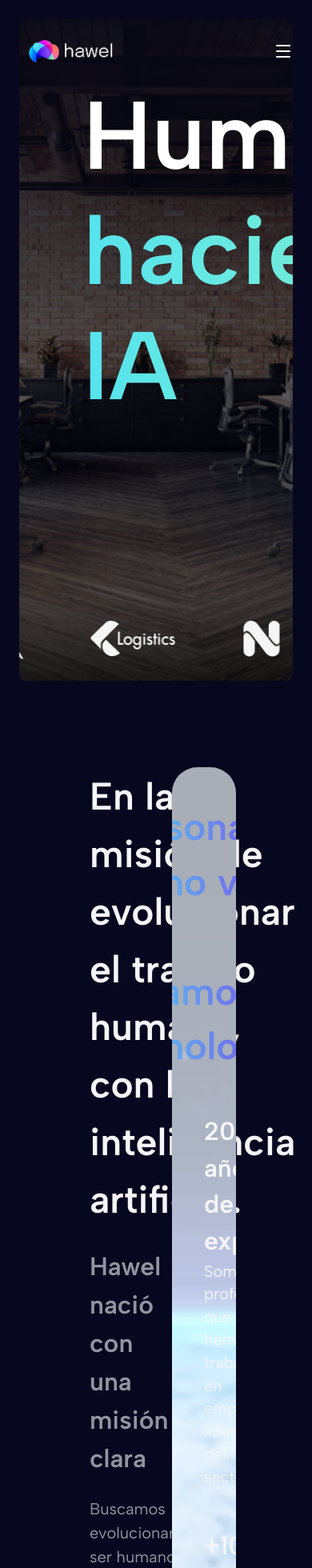
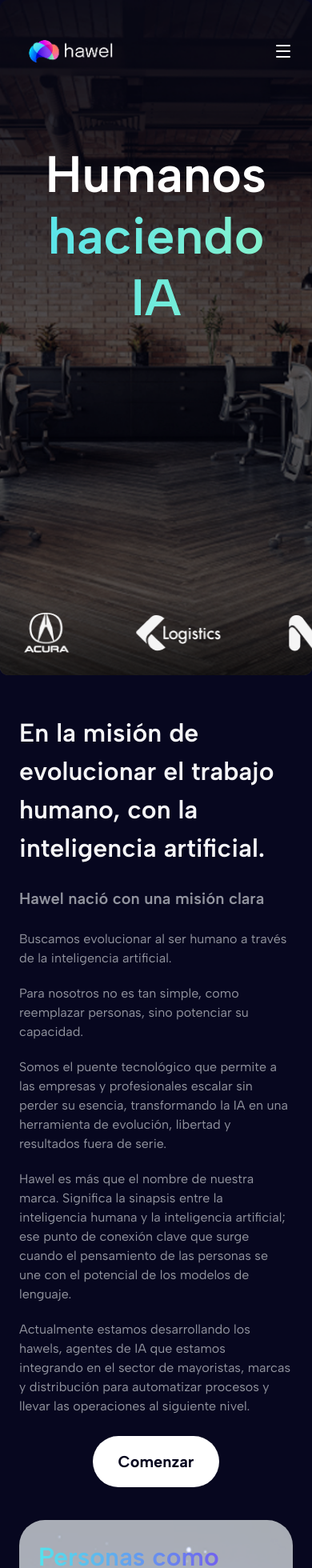
Before and after one commit to Slisandro/hawel, a Next.js app: page /sobre-hawel in a window 390 px wide. Shown: the top 1960 px of the page at 80% size. Built offline with nearby package versions, Linux system fonts and the light colour scheme.

Commit message:
Se mejoró la sección "Sobre nosotros" con ajustes de diseño responsivo y se agregó la imagen de pasos en la sección correspondiente.

```diff
--- a/app/sobre-hawel/page.tsx
+++ b/app/sobre-hawel/page.tsx
@@ -1,6 +1,5 @@
 "use client";
 import AnimationBrandsSliderWeb from "@/components/animation-brands.web.components";
-import AnimationWordHeaderWeb from "@/components/animation-word.web.components";
 import NavbarWeb from "@/components/navbar.web.components";
 import { Button } from "@/components/ui/button";
 import { Card } from "@/components/ui/card";
@@ -8,10 +7,10 @@ import Image from "next/image";
 
 export default function About() {
     return (
-        <main className="min-h-screen flex py-6 flex-col gap-2 h-auto relative bg-[#07071F] overflow-x-hidden">
+        <main className="min-h-screen flex md:py-6 flex-col gap-2 h-auto relative bg-[#07071F] overflow-x-hidden">
             <NavbarWeb />
             <section
-                className="relative rounded-lg flex flex-col gap-0 overflow-hidden mx-6 h-[98vh]"
+                className="relative rounded-lg flex flex-col gap-0 overflow-hidden h-[100vh] md:mx-6 md:h-[98vh] md:rounded-[32px]"
                 style={{
                     backgroundImage: "url('/web/about-background.png')",
                     backgroundSize: "cover",
@@ -23,10 +22,10 @@ export default function About() {
                 <div className="absolute inset-0 bg-black/40 z-0" />
 
                 {/* Contenido principal */}
-                <div className="relative z-10 flex items-start px-20 text-white h-full">
+                <div className="relative z-10 flex items-start px-[24px] md:px-20 text-white h-full">
                     {/* Columna izquierda - Texto */}
                     <div className="w-full h-[80%] flex flex-col items-start justify-center gap-8">
-                        <p className="text-[120px] flex flex-col items-start justify-start font-semibold text-start leading-[1.2]">
+                        <p className="text-[64px] md:text-[120px] flex flex-col items-center md:items-start justify-start font-semibold text-center md:text-start leading-[1.2]">
                             Humanos
                             <span
                                 style={{
@@ -49,15 +48,15 @@ export default function About() {
                 </div>
             </section>
 
-            <section className="grid grid-cols-2 gap-10 px-28 pb-16 mt-[100px]">
+            <section className="grid grid-cols-1 md:grid-cols-2 gap-10 px-[24px] md:px-28 pb-16 mt-[40px] md:mt-[100px]">
                 <div className="flex flex-col items-start justify-center gap-6">
-                    <h2 className="text-[48px] font-semibold text-[#F5F5F7]">
+                    <h2 className="text-[32px] md:text-[48px] font-semibold text-[#F5F5F7]">
                         En la misión de evolucionar el trabajo humano, con la inteligencia artificial.
                     </h2>
-                    <p className="text-[#92949F] text-[32px] font-semibold">
+                    <p className="text-[#92949F] text-[20px] md:text-[32px] font-semibold">
                         Hawel nació con una misión clara
                     </p>
-                    <div className="text-[#92949F] text-[20px] font-regular flex flex-col gap-[20px]">
+                    <div className="text-[#92949F] text-[16px] md:text-[20px] font-regular flex flex-col gap-[20px]">
                         <span>
                             Buscamos evolucionar al ser humano a través de la inteligencia artificial.
                         </span>
@@ -75,13 +74,13 @@ export default function About() {
                         </span>
                     </div>
 
-                    <Button className="p-[32px] bg-white text-[#07071F] rounded-full font-bold text-[20px]">
+                    <Button className="p-[32px] bg-white text-[#07071F] rounded-full font-bold text-[20px] mx-auto md:mx-0">
                         Comenzar
                     </Button>
                 </div>
                 <div className="flex flex-col items-start justify-center gap-4">
                     <Card
-                        className="w-full h-full rounded-[32px] p-[40px] flex items-center justify-start"
+                        className="w-full h-full rounded-[32px] p-[24px] md:p-[40px] flex items-center justify-start"
                         style={{
                             backgroundImage: "url('/web/planet-background.png')",
                             backgroundSize: "cover",
@@ -90,7 +89,7 @@ export default function About() {
                         }}
                     >
                         <h2
-                            className="text-[48px] font-semibold text-[#F5F5F7]"
+                            className="text-[32px] md:text-[48px] font-semibold text-[#F5F5F7]"
                             style={{
                                 background: "linear-gradient(90deg, #55E3ED 0%, #7A3AEF 100%)",
                                 WebkitBackgroundClip: "text",
@@ -105,19 +104,19 @@ export default function About() {
                         <div className="h-[2px] rounded-[100%] w-full bg-[#F5F5F7] opacity-20 " />
 
                         <div className="flex flex-col w-full">
-                            <p className="text-[#F5F5F7] text-[32px] font-semibold">20 años de experiencia.</p>
-                            <span className="text-[#F5F5F7] text-[20px] font-normal">Somos profesionales que hemos trabajado en empresas líderes del sector.</span>
+                            <p className="text-[#F5F5F7] text-[20px] md:text-[32px] font-semibold">20 años de experiencia.</p>
+                            <span className="text-[#F5F5F7] text-[16px] md:text-[20px] font-normal">Somos profesionales que hemos trabajado en empresas líderes del sector.</span>
                         </div>
 
                         <div className="h-[2px] rounded-[100%] w-full bg-[#F5F5F7] opacity-20 " />
 
                         <div className="flex flex-col w-full">
-                            <p className="text-[#F5F5F7] text-[32px] font-semibold">+1000 patrones de compra modelados.</p>
-                            <span className="text-[#F5F5F7] text-[20px] font-normal">Algoritmos diseñados para interpretar modismos comerciales, específicos del mercado mayorista.</span>
+                            <p className="text-[#F5F5F7] text-[20px] md:text-[32px] font-semibold">+1000 patrones de compra modelados.</p>
+                            <span className="text-[#F5F5F7] text-[16px] md:text-[20px] font-normal">Algoritmos diseñados para interpretar modismos comerciales, específicos del mercado mayorista.</span>
                         </div>
 
                         <Card className="w-full bg-white p-[32px] rounded-[32px] flex flex-col items-center justify-center gap-[32px]">
-                            <h3 className="text-[20px] font-semibold text-[#07071F]">
+                            <h3 className="text-[20px] text-center font-semibold text-[#07071F]">
                                 Para ser los mejores, trabajamos con los
                                 {" "}
                                 <span
@@ -130,7 +129,7 @@ export default function About() {
                                 alt="Colaboradores"
                                 width={300}
                                 height={200}
-                                className="object-contain w-full h-full px-16"
+                                className="object-contain w-full h-full md:px-16"
                             />
                         </Card>
                     </Card>
--- a/sections/second-section.web.sections.tsx
+++ b/sections/second-section.web.sections.tsx
@@ -1,7 +1,9 @@
+import Image from "next/image";
+
 /* eslint-disable @next/next/no-img-element */
 export default function SecondSectionWeb() {
     return (
-        <section className="min-h-[100vh] h-auto py-4 flex items-center flex-col justify-start mt-[80px] md:mt-[200px]">
+        <section className="min-h-[100vh] h-[max-content] py-4 flex items-center flex-col justify-start mt-[80px] md:mt-[200px]">
             <div className="text-[#F5F5F7] text-[32px] px-[32px] font-bold flex flex-col items-center justify-center gap-4 z-10">
                 <h2 className="text-center text-[24px] md:text-[32px]">De la informalidad — A la perfección.</h2>
 
@@ -62,7 +64,42 @@ export default function SecondSectionWeb() {
                     className="object-contain w-full h-full z-10 relative"
                     style={{ zIndex: 10 }}
                 />
+            </div>
 
+            <div className="block md:hidden relative w-full min-h-[300vh]">
+                <img
+                    src="/web/steps/background-step-1.png"
+                    alt="Hombre en llamadas de WhatsApp con su celular"
+                    className="!absolute z-4"
+                    style={{
+                        zIndex: 4,
+                        top: '10%',
+                        width: '100%',
+                        right: '0%',
+                        transform: 'translateX(25%)'
+                    }}
+                />
+
+                <img
+                    src="/web/steps/background-step-2.png"
+                    alt="Mujer recibiendo pedidos de WhatsApp en su computadora"
+                    className="!absolute z-4"
+                    style={{
+                        zIndex: 4,
+                        bottom: '0%',
+                        width: '100%',
+                        left: '0%',
+                        transform: 'translateX(-25%)'
+                    }}
+                />
+
+                <Image
+                    src="/web/steps/Steps1-mobile.png"
+                    alt="Pasos de cómo funciona Hawel"
+                    width={window.innerWidth} // Obtener tamaño de la pantalla actual
+                    height={0} // Obtener tamaño de la pantalla actual
+                    className="w-full h-full z-10 relative"
+                />
             </div>
         </section>
     )
```
Also changed, not shown: public/web/steps/Steps1-mobile.png (added).
